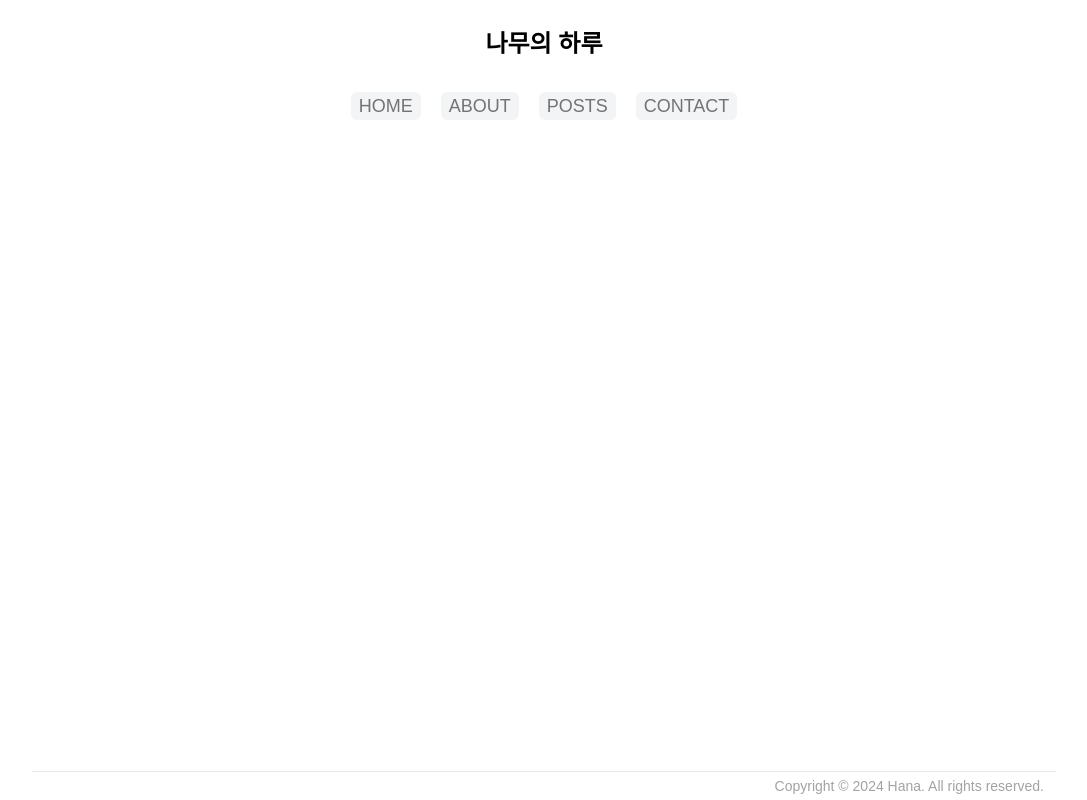
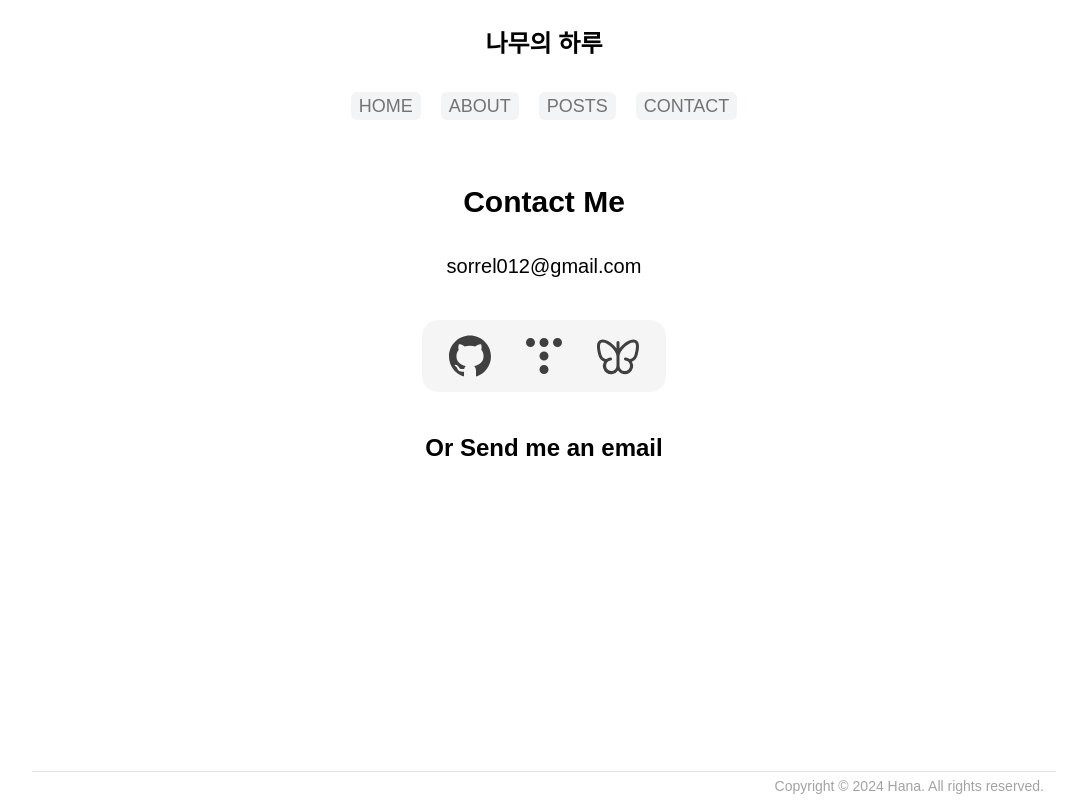
Before and after one commit to sorrel012/next-blog, a Next.js app: page /contact in a window 1280 px wide. Shown: the whole page, without its empty margins (96-1183 px from the left). Built offline with nearby package versions, Linux system fonts and the light colour scheme; a web font is replaced by a local one.

Commit message:
feat: contact 페이지 프로필 추가

```diff
--- a/src/app/contact/page.tsx
+++ b/src/app/contact/page.tsx
@@ -1,3 +1,46 @@
+import { AiFillGithub } from 'react-icons/ai';
+import { SiTistory } from 'react-icons/si';
+import { PiButterfly } from 'react-icons/pi';
+import ContactForm from '@/components/contact/ContactForm';
+
+const LINKS = [
+  {
+    icon: <AiFillGithub />,
+    url: 'https://github.com/sorrel012',
+    class: 'text-5xl',
+  },
+  {
+    icon: <SiTistory />,
+    url: 'https://sorrel012.tistory.com',
+    class: 'text-4xl',
+  },
+  {
+    icon: <PiButterfly />,
+    url: 'https://www.hwh-in-wonderland.com/',
+    class: 'text-5xl',
+  },
+];
+
 export default function ContactPage() {
-  return <></>;
+  return (
+    <section className="flex flex-col items-center">
+      <h2 className="mb-8 mt-2 text-3xl font-bold">Contact Me</h2>
+      <p className="mb-8 text-xl">sorrel012@gmail.com</p>
+      <ul className="my-2 flex gap-4 rounded-2xl bg-neutral-100 px-4 py-3">
+        {LINKS.map((link, index) => (
+          <a
+            className={`${link.class!} flex items-center px-2 text-neutral-700 hover:text-yellow-400`}
+            key={index}
+            href={link.url}
+            target="_blank"
+            rel="noreferrer"
+          >
+            {link.icon}
+          </a>
+        ))}
+      </ul>
+      <h2 className="my-8 text-2xl font-bold">Or Send me an email</h2>
+      <ContactForm />
+    </section>
+  );
 }
--- /dev/null
+++ b/src/components/contact/ContactForm.tsx
@@ -0,0 +1,3 @@
+export default function ContactForm() {
+  return <></>;
+}
```
